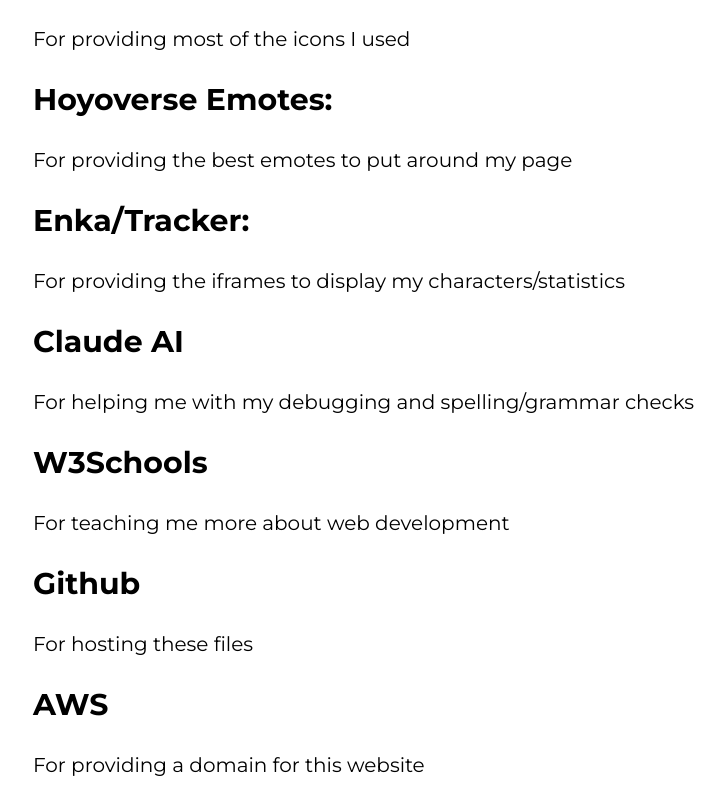
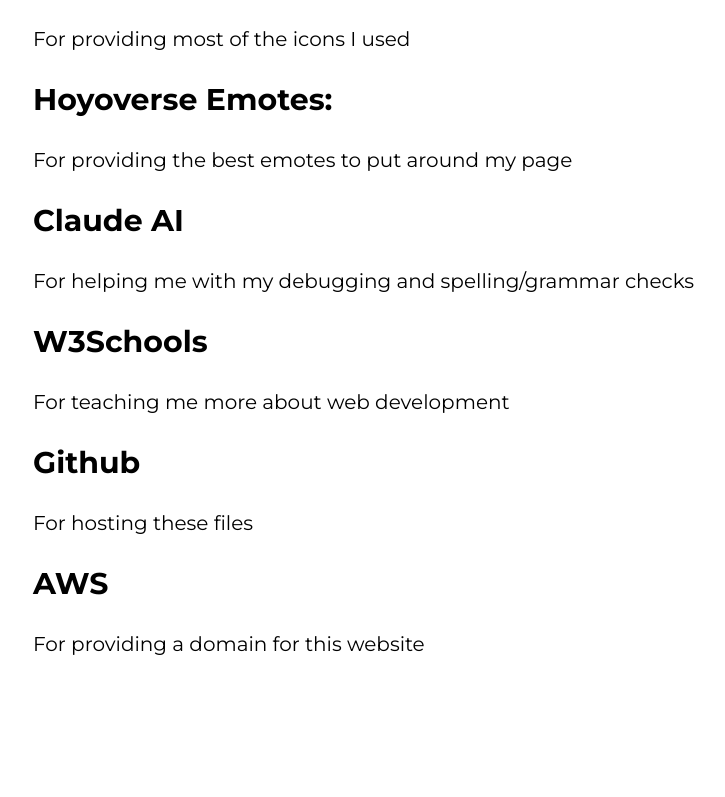
Before and after one commit to kathyzguo/kzgweb, a plain HTML site: page MyWeb/index.html in a window 1280 px wide. Shown: the part 10628-11425 px from the top of the page, without its empty margins (152-877 px from the left). After the commit the page ends 11304 px from the top, so only its background shows below. Drawn offline with Linux system fonts and the light colour scheme.

Commit message:
Deleted statement

```diff
--- a/MyWeb/index.html
+++ b/MyWeb/index.html
@@ -402,8 +402,6 @@
         <p>For providing most of the icons I used</p>
         <h3>Hoyoverse Emotes: </h3>
         <p>For providing the best emotes to put around my page</p>
-        <h3>Enka/Tracker: </h3>
-        <p>For providing the iframes to display my characters/statistics</p>
         <h3>Claude AI</h3>
         <p>For helping me with my debugging and spelling/grammar checks</p>
         <h3>W3Schools</h3>
```
